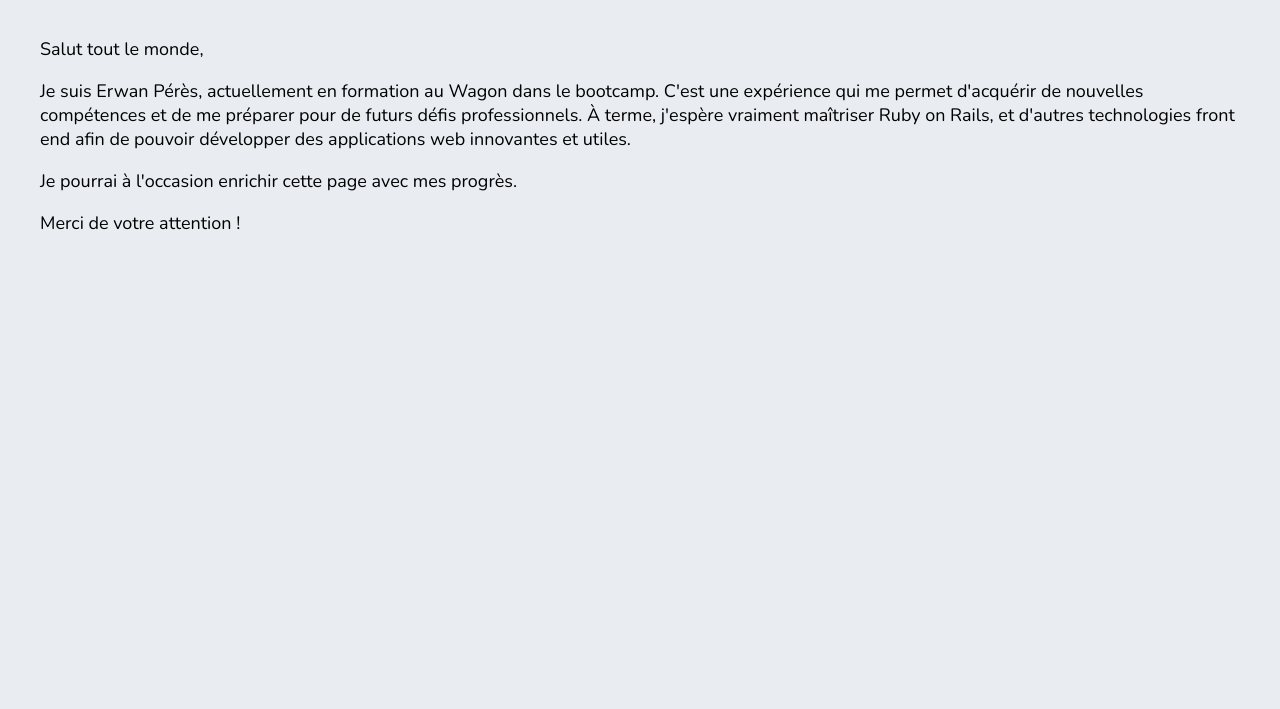
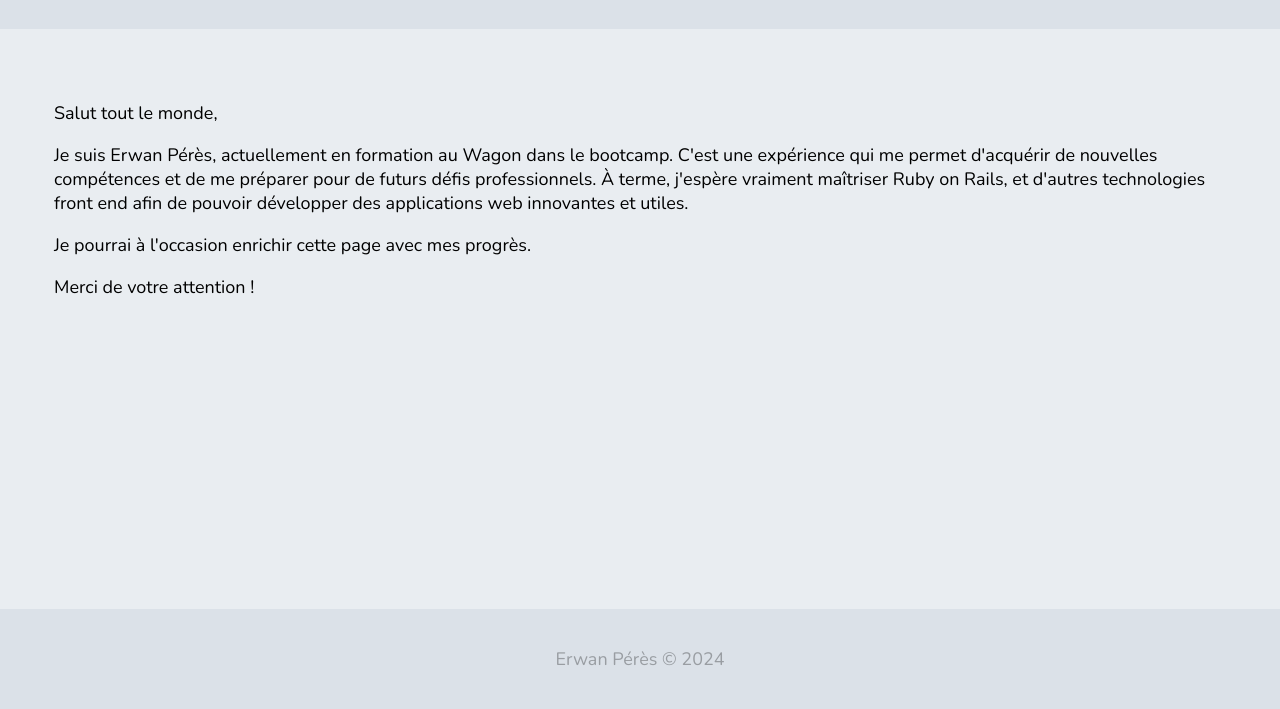
Before and after one commit to erwanperes/erwanperes.github.io, a plain HTML site: page index.html in a window 1280 px wide. Shown: the part 91-800 px from the top of the page. Drawn offline with nearby package versions, Linux system fonts and the light colour scheme.

Commit message:
Ajout d'un footer

```diff
--- a/css/styles.css
+++ b/css/styles.css
@@ -1,3 +1,8 @@
+html,
+body {
+  height: 100%;
+}
+
 html {
   font-size: 62.5%;
 }
@@ -6,10 +11,9 @@ body {
   background-color: #e9edf1;
   font-family: "Nunito", sans-serif;
   margin: 0;
-}
-
-p {
   font-size: 1.8rem;
+  display: flex;
+  flex-direction: column;
 }
 
 header {
@@ -21,6 +25,7 @@ main {
   max-width: 1200px;
   margin: 0 auto;
   padding: 3em;
+  flex: 1 0 auto;
 }
 
 nav {
@@ -89,6 +94,17 @@ ul li a:hover {
   color: #0460bc;
 }
 
+.footer {
+  background: #dbe1e8;
+  display: flex;
+  align-items: center;
+  justify-content: center;
+  height: 100px;
+  padding: 0px 50px;
+  color: rgba(0, 0, 0, 0.3);
+  flex-shrink: 0;
+}
+
 @media screen and (min-width: 600px) {
   .menu-btn,
   .close {
--- a/index.html
+++ b/index.html
@@ -51,6 +51,9 @@
       <p>Je pourrai à l'occasion enrichir cette page avec mes progrès.</p>
       <p>Merci de votre attention !</p>
     </main>
+    <div class="footer">
+      <div class="footer-copyright">Erwan Pérès &copy; 2024</div>
+    </div>
     <script>
       document
         .querySelector(".menu-btn")
```
